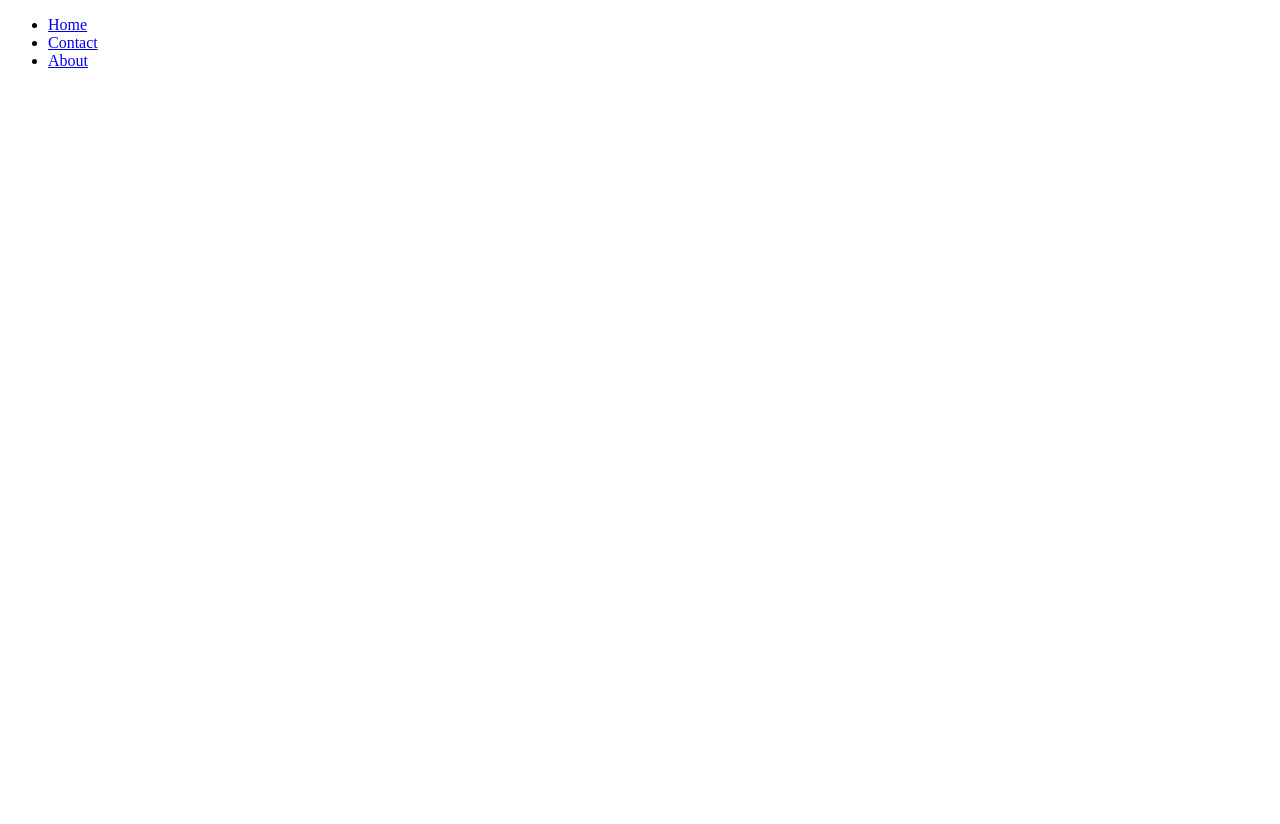
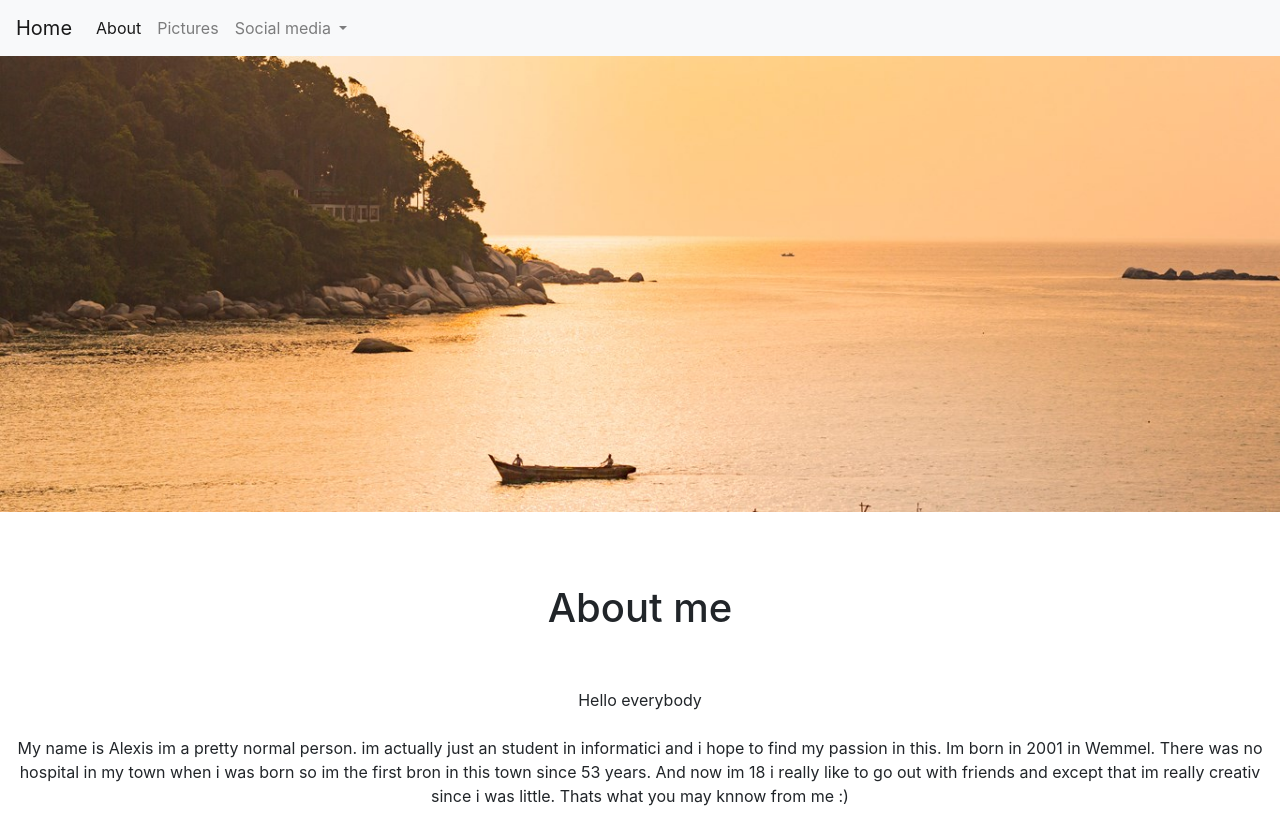
Before and after one commit to Al3xis69/Portfolio, a plain HTML site: page Alexis Site/index.html in a window 1280 px wide. Before the commit the page ends 800 px from the top, so only its background shows below. Drawn offline with nearby package versions, Linux system fonts and the light colour scheme; files that its build step writes are made by us from their sources.

Commit message:
development portfolio

```diff
--- a/Alexis Site/index.html
+++ b/Alexis Site/index.html
@@ -2,17 +2,48 @@
 <html>
     <head>
         <title> Portfolio - Alexis Malolepszy</title>
-        <link rel="stylesheet" href="style.css" type="text/css">
+        <link rel="stylesheet" href="https://stackpath.bootstrapcdn.com/bootstrap/4.3.1/css/bootstrap.min.css" integrity="sha384-ggOyR0iXCbMQv3Xipma34MD+dH/1fQ784/j6cY/iJTQUOhcWr7x9JvoRxT2MZw1T" crossorigin="anonymous">
+        <link rel="stylesheet" href="stylesheet/style.css">
     </head>
     <body>
-        <header>
-            <nav>
-                <ul>
-                    <li><a href="../index.html">Home</a></li>
-                    <li><a href="contact.html">Contact </a></li>
-                    <li><a href="about.html">About </a></li>
-                </ul>
-            </nav>
-        </header>
+        <nav class="navbar navbar-expand-lg navbar-light bg-light">
+  <a class="navbar-brand" href="#">Home</a>
+  <button class="navbar-toggler" type="button" data-toggle="collapse" data-target="#navbarSupportedContent" aria-controls="navbarSupportedContent" aria-expanded="false" aria-label="Toggle navigation">
+    <span class="navbar-toggler-icon"></span>
+  </button>
+
+  <div class="collapse navbar-collapse" id="navbarSupportedContent">
+    <ul class="navbar-nav mr-auto">
+      <li class="nav-item active">
+        <a class="nav-link" href="#">About<span class="sr-only">(current)</span></a>
+      </li>
+      <li class="nav-item">
+        <a class="nav-link" href="#">Pictures</a>
+      </li>
+      <li class="nav-item dropdown">
+        <a class="nav-link dropdown-toggle" href="#" id="navbarDropdown" role="button" data-toggle="dropdown" aria-haspopup="true" aria-expanded="false">
+         Social media
+        </a>
+        <div class="dropdown-menu" aria-labelledby="navbarDropdown">
+          <a class="dropdown-item" href="https://www.facebook.com/alexis.malolepszy.35">Facebook</a>
+          <a class="dropdown-item" href="https://www.instagram.com/alexismalolepszy/?hl=nl">Instagram</a>
+          <div class="dropdown-divider"></div>
+          <a class="dropdown-item" href="www.twitter.com">Twitter</a>
+        </div>
+      </li>
+    </ul>
+  </div>
+</nav>
+    <img src="img/IMG2.jpg" class="img-fluid" alt="Responsive image">
+        <br>
+        <br>
+        <br>
+        <br>
+        <div class="a">
+        <h1>About me</h1>
+            <br>
+            <br>
+        <p> Hello everybody<br><br> My name is Alexis im a pretty normal person. im actually just an student in informatici and i hope to find my passion in this. Im born in 2001 in Wemmel. There was no hospital in my town when i was born so im the first bron in this town since 53 years. And now im 18 i really like to go out with friends and except that im really creativ since i was little. Thats what you may knnow from me :)</p>
+        </div>
     </body>
 </html>
--- a/Alexis Site/stylesheet/style.css
+++ b/Alexis Site/stylesheet/style.css
@@ -0,0 +1,11 @@
+div.a {
+  text-align: center;
+}
+
+div.b {
+  text-align: left;
+}
+
+div.c {
+  text-align: right;
+}
```
Also changed, not shown: Alexis Site/Myself.html (added), Alexis Site/Social.html (added), Alexis Site/img/IMG2.jpg (added).
